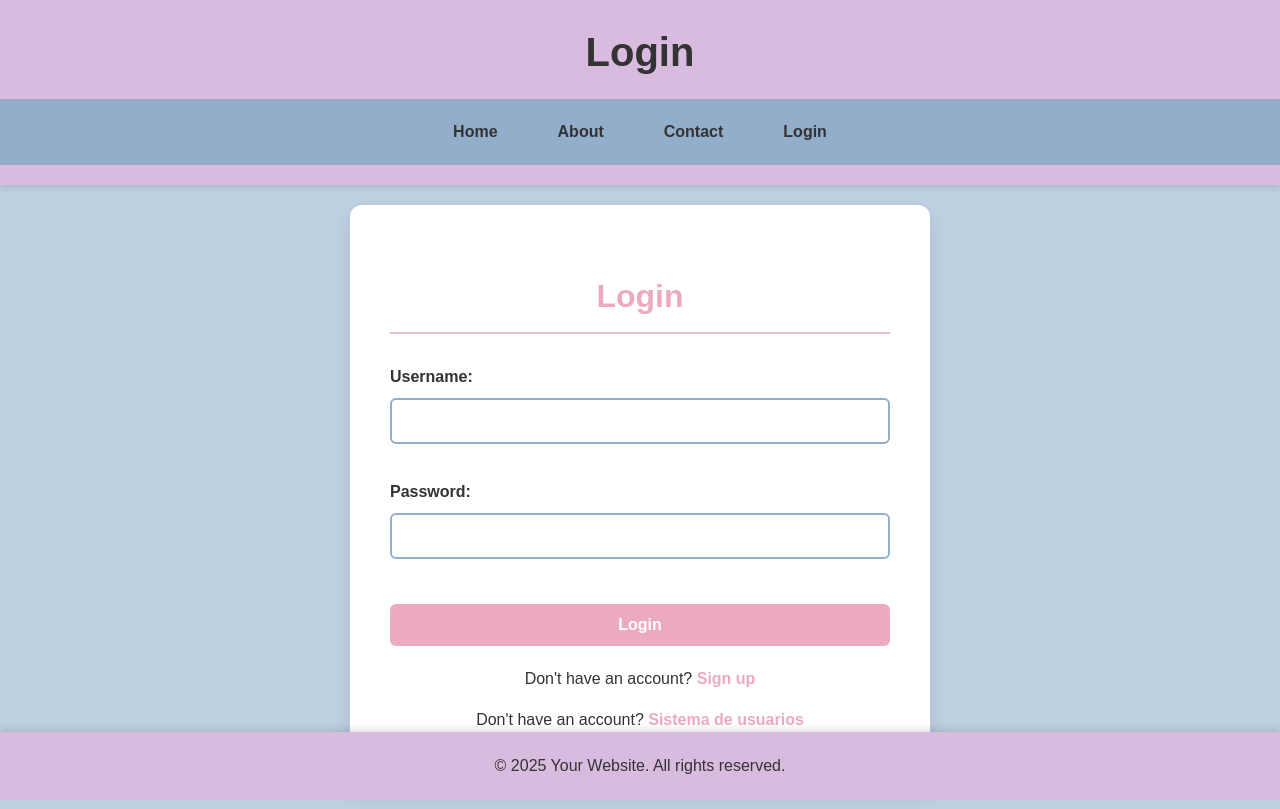
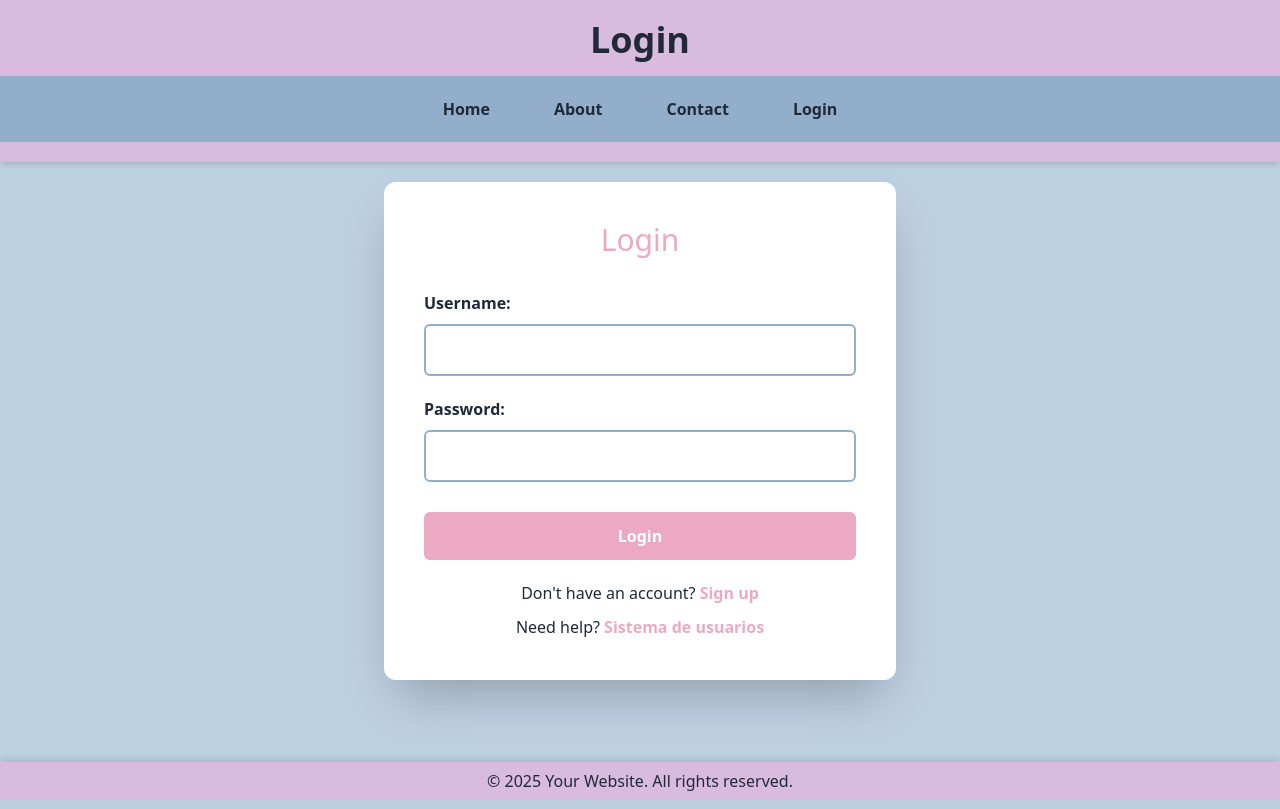
Before and after one commit to carmenmirna-is/project, a Django app: page /login/ in a window 1280 px wide. Run offline with Django 5.2, Linux system fonts and the light colour scheme; some libraries are stand-ins or nearby versions.

Commit message:
Actualización de archivos html

```diff
--- a/django02/core_admin/static/css/style.css
+++ /dev/null
@@ -1,298 +0,0 @@
-/* Estilos generales */
-body {
-    font-family: 'Arial', sans-serif;
-    margin: 0;
-    padding: 0;
-    background-color: #BED1E3; /* Soft Sky como fondo principal */
-    color: #333;
-    line-height: 1.6;
-}
-
-header {
-    background-color: #DABBE0; /* Lavender para el header */
-    color: #333; /* Texto oscuro para mejor contraste */
-    padding: 20px 0;
-    text-align: center;
-    box-shadow: 0 4px 6px rgba(0, 0, 0, 0.1);
-}
-
-header h1 {
-    margin: 0;
-    font-size: 2.5rem;
-    font-weight: bold;
-    padding-bottom: 15px;
-}
-
-/* Ajustado para nav dentro de header */
-header nav {
-    background-color: #93AECA; /* Denim para el nav */
-    padding: 10px 0;
-    position: sticky;
-    top: 0;
-    z-index: 1000;
-}
-
-header nav ul {
-    list-style: none;
-    padding: 0;
-    margin: 0;
-    display: flex;
-    justify-content: center;
-}
-
-header nav ul li {
-    margin: 0 15px;
-}
-
-header nav ul li a {
-    color: #333; /* Texto oscuro para mejor contraste */
-    text-decoration: none;
-    padding: 10px 15px;
-    display: block;
-    font-weight: bold;
-    transition: all 0.3s ease;
-    border-radius: 4px;
-}
-
-header nav ul li a:hover {
-    background-color: #EEBFD1; /* Flamingo para el hover */
-    transform: translateY(-3px);
-    box-shadow: 0 4px 8px rgba(0, 0, 0, 0.1);
-}
-
-main {
-    padding: 20px;
-    background-color: #fff;
-    margin: 20px auto 60px; /* Margen inferior para el footer fijo */
-    max-width: 1200px;
-    border-radius: 8px;
-    box-shadow: 0 4px 10px rgba(0, 0, 0, 0.1);
-    padding-top: 40px; /* Espacio adicional para el nav */
-}
-
-
-main h2 {
-    color: #ECAAC2; /* Mauve para los títulos */
-    border-bottom: 2px solid #EEBFD1; /* Flamingo para subrayado */
-    padding-bottom: 10px;
-}
-
-/* ESTILOS PARA CENTRAR FORMULARIOS */
-/* Contenedor principal para centrar formularios */
-.form-container {
-    display: flex;
-    justify-content: center;
-    align-items: center;
-    min-height: 60vh;
-    padding: 20px;
-    background-color: transparent; /* Sin fondo para que se vea el fondo del body */
-    margin: 0; /* Eliminar márgenes */
-    box-shadow: none; /* Sin sombra */
-    max-width: none; /* Sin límite de ancho */
-}
-
-/* Estilos para el formulario de contacto */
-.contact-form, .login-form {
-    background-color: #fff;
-    padding: 40px;
-    border-radius: 12px;
-    box-shadow: 0 8px 20px rgba(0, 0, 0, 0.1);
-    width: 100%;
-    max-width: 500px;
-    text-align: left;
-}
-
-.contact-form h2, .login-form h2 {
-    text-align: center;
-    margin-bottom: 30px;
-    color: #ECAAC2;
-    font-size: 2rem;
-}
-
-/* Estilos para los campos del formulario */
-.form-group {
-    margin-bottom: 20px;
-}
-
-.form-group label {
-    display: block;
-    margin-bottom: 8px;
-    font-weight: bold;
-    color: #333;
-}
-
-.form-group input[type="text"],
-.form-group input[type="email"],
-.form-group input[type="password"],
-.form-group textarea {
-    width: 100%;
-    padding: 12px;
-    border: 2px solid #93AECA;
-    border-radius: 6px;
-    font-size: 16px;
-    transition: border-color 0.3s ease;
-    box-sizing: border-box;
-}
-
-.form-group input[type="text"]:focus,
-.form-group input[type="email"]:focus,
-.form-group input[type="password"]:focus,
-.form-group textarea:focus {
-    outline: none;
-    border-color: #ECAAC2;
-    box-shadow: 0 0 0 3px rgba(236, 170, 194, 0.1);
-}
-
-.form-group textarea {
-    height: 120px;
-    resize: vertical;
-}
-
-/* Estilos para botones */
-.btn {
-    background-color: #ECAAC2;
-    color: white;
-    padding: 12px 30px;
-    border: none;
-    border-radius: 6px;
-    font-size: 16px;
-    font-weight: bold;
-    cursor: pointer;
-    transition: all 0.3s ease;
-    width: 100%;
-    margin-top: 10px;
-}
-
-.btn:hover {
-    background-color: #EEBFD1;
-    transform: translateY(-2px);
-    box-shadow: 0 4px 12px rgba(0, 0, 0, 0.2);
-}
-
-/* Estilos específicos para el formulario de login */
-.login-links {
-    text-align: center;
-    margin-top: 20px;
-}
-
-.login-links a {
-    color: #ECAAC2;
-    text-decoration: none;
-    font-weight: bold;
-    transition: color 0.3s ease;
-}
-
-.login-links a:hover {
-    color: #EEBFD1;
-}
-
-/* Para mantener compatibilidad con formularios existentes */
-form {
-    display: flex;
-    flex-direction: column;
-    gap: 15px;
-}
-
-form label {
-    font-weight: bold;
-    color: #333;
-}
-
-form input[type="text"],
-form input[type="email"],
-form input[type="password"],
-form textarea {
-    padding: 12px;
-    border: 2px solid #93AECA;
-    border-radius: 6px;
-    font-size: 16px;
-    transition: border-color 0.3s ease;
-}
-
-form input[type="text"]:focus,
-form input[type="email"]:focus,
-form input[type="password"]:focus,
-form textarea:focus {
-    outline: none;
-    border-color: #ECAAC2;
-    box-shadow: 0 0 0 3px rgba(236, 170, 194, 0.1);
-}
-
-form button,
-form input[type="submit"] {
-    background-color: #ECAAC2;
-    color: white;
-    padding: 12px 30px;
-    border: none;
-    border-radius: 6px;
-    font-size: 16px;
-    font-weight: bold;
-    cursor: pointer;
-    transition: all 0.3s ease;
-    align-self: flex-start;
-}
-
-form button:hover,
-form input[type="submit"]:hover {
-    background-color: #EEBFD1;
-    transform: translateY(-2px);
-    box-shadow: 0 4px 12px rgba(0, 0, 0, 0.2);
-}
-
-footer {
-    background-color: #DABBE0; /* Lavender para el footer */
-    color: #333; /* Texto oscuro para mejor contraste */
-    text-align: center;
-     height: auto; /* Altura automática según contenido */
-    padding: 5px 0;
-    width: 100%;
-    box-shadow: 0 -4px 6px rgba(0, 0, 0, 0.1);
-    position: fixed;
-    bottom: 0;
-}
-
-/* Animaciones sutiles */
-@keyframes fadeIn {
-    from { opacity: 0; transform: translateY(10px); }
-    to { opacity: 1; transform: translateY(0); }
-}
-
-.animate-fade-in {
-    animation: fadeIn 0.5s ease forwards;
-}
-
-/* Estilos para contenedores con fondos de colores */
-.bg-lavender {
-    background-color: #DABBE0;
-    padding: 20px;
-    border-radius: 8px;
-    color: #333;
-}
-
-.bg-flamingo {
-    background-color: #EEBFD1;
-    padding: 20px;
-    border-radius: 8px;
-    color: #333;
-}
-
-.bg-soft-sky {
-    background-color: #BED1E3;
-    padding: 20px;
-    border-radius: 8px;
-    color: #333;
-}
-
-.bg-mauve {
-    background-color: #ECAAC2;
-    padding: 20px;
-    border-radius: 8px;
-    color: #333;
-}
-
-.bg-denim {
-    background-color: #93AECA;
-    padding: 20px;
-    border-radius: 8px;
-    color: #333;
-}
--- /dev/null
+++ b/django02/core_admin/templates/base.html
@@ -0,0 +1,63 @@
+{% load static %}
+<!DOCTYPE html>
+<html lang="en">
+<head>
+    <meta charset="UTF-8">
+    <meta name="viewport" content="width=device-width, initial-scale=1.0">
+    <title>{% block title %}Your Website{% endblock %}</title>
+
+    <!-- Tailwind CSS -->
+    <script src="https://cdn.tailwindcss.com"></script>
+    <script>
+        tailwind.config = {
+            theme: {
+                extend: {
+                    colors: {
+                        'soft-sky': '#BED1E3',
+                        'lavender': '#DABBE0',
+                        'flamingo': '#EEBFD1',
+                        'mauve': '#ECAAC2',
+                        'denim': '#93AECA'
+                    }
+                }
+            }
+        }
+    </script>
+
+    {% block extra_head %}{% endblock %}
+</head>
+<body class="font-sans m-0 p-0 bg-soft-sky text-gray-800 leading-relaxed">
+    <header class="bg-lavender text-gray-800 py-5 text-center shadow-md">
+        <h1 class="m-0 text-4xl font-bold pb-4">{% block header_title %}Welcome to Our Website{% endblock %}</h1>
+        <nav class="bg-denim py-2.5 sticky top-0 z-40">
+            <ul class="list-none p-0 m-0 flex justify-center">
+                <li class="mx-4">
+                    <a href="{% url 'home' %}" class="text-gray-800 no-underline py-2.5 px-4 block font-bold transition-all duration-300 ease-in-out rounded hover:bg-flamingo hover:-translate-y-1 hover:shadow-lg">Home</a>
+                </li>
+                <li class="mx-4">
+                    <a href="{% url 'about' %}" class="text-gray-800 no-underline py-2.5 px-4 block font-bold transition-all duration-300 ease-in-out rounded hover:bg-flamingo hover:-translate-y-1 hover:shadow-lg">About</a>
+                </li>
+                <li class="mx-4">
+                    <a href="{% url 'contact' %}" class="text-gray-800 no-underline py-2.5 px-4 block font-bold transition-all duration-300 ease-in-out rounded hover:bg-flamingo hover:-translate-y-1 hover:shadow-lg">Contact</a>
+                </li>
+                <li class="mx-4">
+                    <a href="{% url 'login' %}" class="text-gray-800 no-underline py-2.5 px-4 block font-bold transition-all duration-300 ease-in-out rounded hover:bg-flamingo hover:-translate-y-1 hover:shadow-lg">Login</a>
+                </li>
+            </ul>
+        </nav>
+    </header>
+
+    <main class="{% block main_classes %}p-5 bg-white my-5 mx-auto mb-15 max-w-6xl rounded-lg shadow-lg pt-10{% endblock %}">
+        {% block content %}
+        <!-- Contenido específico de cada página -->
+        {% endblock %}
+    </main>
+
+    <footer class="bg-lavender text-gray-800 text-center h-auto py-1.5 w-full shadow-[0_-4px_6px_rgba(0,0,0,0.1)] fixed bottom-0">
+        <p>&copy; 2025 Your Website. All rights reserved.</p>
+    </footer>
+
+    <script src="{% static 'js/scripts.js' %}"></script>
+    {% block extra_scripts %}{% endblock %}
+</body>
+</html>
--- a/django02/core_admin/templates/login.html
+++ b/django02/core_admin/templates/login.html
@@ -1,50 +1,32 @@
-{% load static %}
-<!DOCTYPE html>
-<html lang="en">
-<head>
-    <meta charset="UTF-8">
-    <meta name="viewport" content="width=device-width, initial-scale=1.0">
-    <title>Login</title>
-    <!-- Asegúrate de que la ruta del CSS sea correcta -->
-    <link rel="stylesheet" href="{% static 'css/style.css' %}">
-</head>
-<body>
-    <header>
-        <h1>Login</h1>
-        <nav>
-            <ul>
-                <li><a href="{% url 'home' %}">Home</a></li>
-                <li><a href="{% url 'about' %}">About</a></li>
-                <li><a href="{% url 'contact' %}">Contact</a></li>
-                <li><a href="{% url 'login' %}">Login</a></li>
-            </ul>
-        </nav>
-    </header>
-    <main class="form-container">
-        <div class="login-form">
-            <h2>Login</h2>
+{% extends "base.html" %}
+
+{% block title %}Login - Your Website{% endblock %}
+
+{% block header_title %}Login{% endblock %}
+
+{% block main_classes %}flex justify-center items-center min-h-[60vh] p-5 bg-transparent m-0 shadow-none max-w-none{% endblock %}
+
+{% block content %}
+<div class="bg-white p-10 rounded-xl shadow-2xl w-full max-w-lg text-left">
+    <h2 class="text-center mb-8 text-mauve text-3xl">Login</h2>
     <form method="post">
         {% csrf_token %}
-                <div class="form-group">
-                    <label for="username">Username:</label>
-                    <input type="text" id="username" name="username" required>
+        <div class="mb-5">
+            <label for="username" class="block mb-2 font-bold text-gray-800">Username:</label>
+            <input type="text" id="username" name="username" required
+                   class="w-full p-3 border-2 border-denim rounded-md text-base transition-colors duration-300 ease-in-out box-border focus:outline-none focus:border-mauve focus:ring-4 focus:ring-mauve focus:ring-opacity-10">
         </div>
-                <div class="form-group">
-                    <label for="password">Password:</label>
-                    <input type="password" id="password" name="password" required>
+        <div class="mb-5">
+            <label for="password" class="block mb-2 font-bold text-gray-800">Password:</label>
+            <input type="password" id="password" name="password" required
+                   class="w-full p-3 border-2 border-denim rounded-md text-base transition-colors duration-300 ease-in-out box-border focus:outline-none focus:border-mauve focus:ring-4 focus:ring-mauve focus:ring-opacity-10">
         </div>
-                <button type="submit" class="btn">Login</button>
+        <button type="submit"
+                class="bg-mauve text-white py-3 px-8 border-none rounded-md text-base font-bold cursor-pointer transition-all duration-300 ease-in-out w-full mt-2.5 hover:bg-flamingo hover:-translate-y-1 hover:shadow-xl">Login</button>
     </form>
-            <div class="login-links">
-                <p>Don't have an account? <a href="#">Sign up</a></p>
-                <p>Don't have an account? <a href="#">Sistema de usuarios</a></p>
+    <div class="text-center mt-5">
+        <p class="mb-2">Don't have an account? <a href="#" class="text-mauve no-underline font-bold transition-colors duration-300 ease-in-out hover:text-flamingo">Sign up</a></p>
+        <p>Need help? <a href="#" class="text-mauve no-underline font-bold transition-colors duration-300 ease-in-out hover:text-flamingo">Sistema de usuarios</a></p>
     </div>
 </div>
-    </main>
-    <footer>
-        <p>&copy; 2025 Your Website. All rights reserved.</p>
-    </footer>
-    <!-- Asegúrate de que la ruta del JS sea correcta -->
-    <script src="{% static 'js/scripts.js' %}"></script>
-</body>
-</html>
+{% endblock %}
```
Also changed, not shown: django02/core_admin/templates/about.html (+16 -39 lines), django02/core_admin/templates/contact.html (+26 -41 lines). Lines whose indentation alone changed are shown as unchanged.
